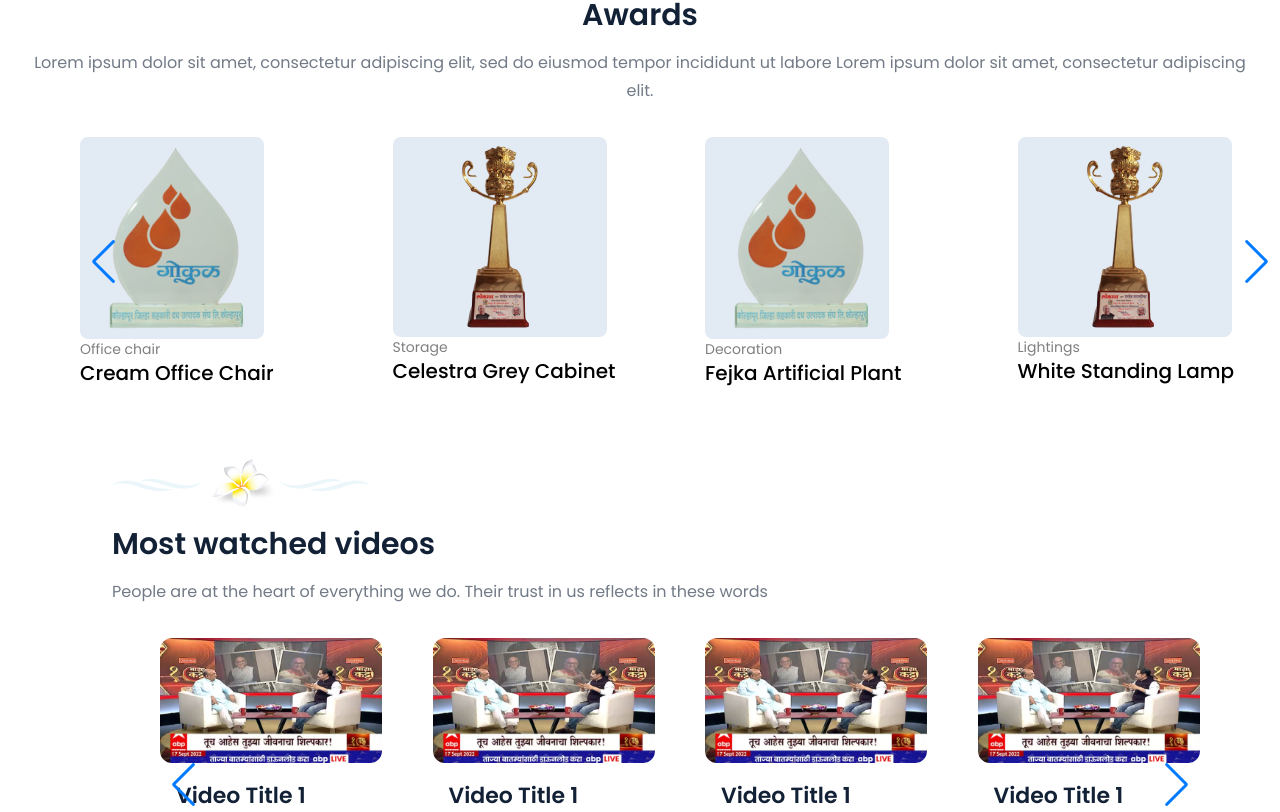
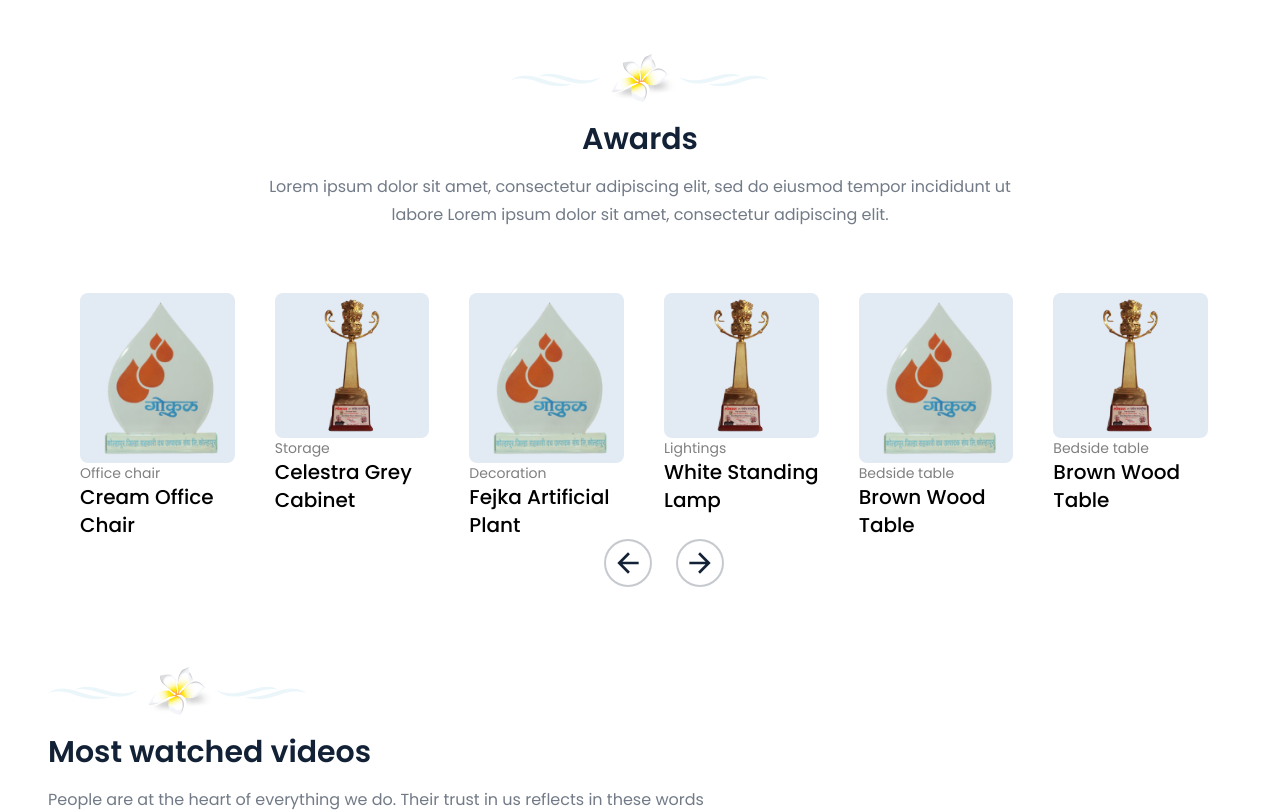
Before and after one commit to Lemon-Yellow-LLP/jeevanvidya, a React (Vite) app: page /aboutsatguru in a window 1280 px wide. Shown: the part 1457-2269 px from the top of the page. Built offline with nearby package versions, Linux system fonts and the light colour scheme.

Commit message:
changes in aboutSatguru

```diff
--- a/src/App.jsx
+++ b/src/App.jsx
@@ -9,6 +9,7 @@ import Philosophy from '@/pages/Philosophy';
 import pdfImage from '@/assets/pdf_file_icon.svg';
 import TestPage from './pages/TestPage';
 import AboutSatguru from './pages/AboutSatguru';
+import Courses from './pages/Courses';
 
 const fileData = [
   {
@@ -55,6 +56,7 @@ function App() {
           }
         ></Route>
         <Route path='/about' element={<About />} />
+        <Route path='/courses' element={<Courses />} />
         <Route path='/aboutsatguru' element={<AboutSatguru />} />
         <Route path='/dnyanpeeth' element={<Dnyanpeeth />} />
         <Route path='/philosophy' element={<Philosophy />} />
--- a/src/components/ImageDetailContainer/index.jsx
+++ b/src/components/ImageDetailContainer/index.jsx
@@ -21,7 +21,7 @@ export default function ImageDetailContainer({
       <div className='flex-shrink-0 max-w-[328px] max-h-[246px] sm:h-fit  md:w-auto lg:max-w-[628px] lg:max-h-[471px] overflow-hidden rounded-2xl'>
         <img className='object-contain' src={image} alt='aboutImage' />
       </div>
-      <div className='flex flex-col items-start max-w-[518px] gap-4'>
+      <div className='flex flex-col items-start gap-4'>
         {sectionImage ? (
           <div className=''>
             <img src={sectionImage} alt='flowerImage' />
--- a/src/pages/AboutSatguru/index.jsx
+++ b/src/pages/AboutSatguru/index.jsx
@@ -3,15 +3,15 @@ import AboutSatguruImg from '@/assets/AboutSatguru.png';
 import AboutSatguruImg1 from '@/assets/AboutSatguruImg1.png';
 import SectionTitleDescription from '@/components/SectionTitleDescription';
 import FlowerImg from '@/assets/Flower1.png';
+import FlowerImg1 from '@/assets/flower.png';
 import sliderImg from '@/assets/sliderImg1.png';
 import sliderImg1 from '@/assets/sliderImg2.png';
 import VideoImg from '@/assets/VideoImg.png';
 import LetterImg from '@/assets/letter.png';
-import { Swiper, SwiperSlide } from 'swiper/react';
-import 'swiper/css';
-import 'swiper/css/navigation';
-import { Navigation } from 'swiper/modules';
+import { SwiperSlide } from 'swiper/react';
 import MediaCard from '@/components/MediaCard';
+import Slider from '@/components/Slider';
+import Swiper from 'swiper';
 
 const SliderData = [
   {
@@ -79,9 +79,11 @@ const AboutSatguru = () => {
     <div>
       <ImageDetailContainer
         image={AboutSatguruImg}
+        sectionImage={FlowerImg1}
         title='Biography'
         description='Satguru Shri Wamanrao Pai was a learned philosopher and the founder of the innovative philosophy Jeevanvidya. He was born in Mumbai, India, on October 21, 1923, in a middle-class family. He did his graduation from Mumbai University, Maharashtra, India, in 1944 and majored in Economics. He enjoyed a happy married life. His son and daughter are also happily married and well-settled with their children in India. Satguru was employed in the State Government of Maharashtra, and he retired as a Deputy Secretary, Finance, in the year 1981, after which he could devote more time to his discourses and towards developing Jeevanvidya Philosophy. At a very young age of around 25 years, Satguru Shri Wamanrao Pai was initiated into spiritualism by his Guru, Shri Nana Maharaj Srigondekar. Satguru Shri Wamanrao Pai attained the highest goal of spiritual sadhana self-realisation by his devoted and relentless efforts. He experienced inexplicable bliss and satisfaction, which propelled him to spread the spiritual knowledge and bliss to the masses'
         imagePosition='left'
+        className='lg:gap-20 items-center'
       />
 
       <ImageDetailContainer
@@ -96,48 +98,12 @@ const AboutSatguru = () => {
           align='center'
           title='Awards'
           description='Lorem ipsum dolor sit amet, consectetur adipiscing elit, sed do eiusmod tempor incididunt ut labore Lorem ipsum dolor sit amet, consectetur adipiscing elit.'
+          className='md:w-[846px]'
         />
         {/* Awards Slider */}
-        <div className='pl-10 md:pl-20 overflow-x-auto'>
-          <Swiper
-            slidesPerView={5.2}
-            loop={true}
-            spaceBetween={20}
-            centeredSlides={false}
-            slidesPerGroupSkip={2}
-            grabCursor={true}
-            breakpoints={{
-              360: {
-                slidesPerView: 1.5,
-                spaceBetween: 20,
-              },
-              480: {
-                slidesPerView: 2,
-                spaceBetween: 30,
-              },
-              640: {
-                slidesPerView: 2,
-                spaceBetween: 40,
-              },
-              768: {
-                slidesPerView: 3,
-                spaceBetween: 40,
-              },
-              1024: {
-                slidesPerView: 4,
-                spaceBetween: 50,
-              },
-              1440: {
-                slidesPerView: 4,
-                spaceBetween: 70,
-              },
-            }}
-            navigation={true}
-            modules={[Navigation]}
-            className='mySwiper'
-          >
+        <Slider slidesPerView={5} spaceBetween={40} className="overflow-x-auto pl-20">
           {SliderData.map((data, index) => (
-              <SwiperSlide>
+            <SwiperSlide key={index}>
               <div>
                 <img src={data.image} alt={data.title} className='bg-[#E2EAF4] rounded-lg' />
                 <div className='flex flex-col'>
@@ -147,12 +113,11 @@ const AboutSatguru = () => {
               </div>
             </SwiperSlide>
           ))}
-          </Swiper>
-        </div>
+        </Slider>
       </div>
 
       {/* Media Video Slider */}
-      <div className='p-4 md:px-20 md:py-10'>
+      <div className='p-4'>
         <SectionTitleDescription
           image={FlowerImg}
           align='left'
@@ -160,7 +125,7 @@ const AboutSatguru = () => {
           description='People are at the heart of everything we do. Their trust in us reflects
           in these words'
         />
-        <div className='pl-10 md:pl-20 overflow-x-auto'>
+        {/* <div className='pl-10 md:pl-20 overflow-x-auto'>
           <Swiper
             slidesPerView={5.2}
             loop={true}
@@ -204,7 +169,7 @@ const AboutSatguru = () => {
               </SwiperSlide>
             ))}
           </Swiper>
-        </div>
+        </div> */}
       </div>
 
       {/* Letters from dignitaries */}
@@ -215,7 +180,7 @@ const AboutSatguru = () => {
           title='Letters from dignitaries'
           description='Jeevanvidya Mission (JVM) was established in 1955 with a single vision: prosperity and happiness for all. Found by Satguru Shri Wamanrao Pai, Jeevanvidya Mission has been empowering individuals and institutions to lead a harmonious life.'
         />
-        <div className='pl-10 md:pl-20 overflow-x-auto'>
+        {/* <div className='pl-10 md:pl-20 overflow-x-auto'>
           <Swiper
             slidesPerView={5.2}
             loop={true}
@@ -269,7 +234,7 @@ const AboutSatguru = () => {
               <img src={LetterImg} alt='Letter' />
             </SwiperSlide>
           </Swiper>
-        </div>
+        </div> */}
       </div>
     </div>
   );
```
Also changed, not shown: src/assets/flower copy.png (deleted). Lines whose indentation alone changed are shown as unchanged.
